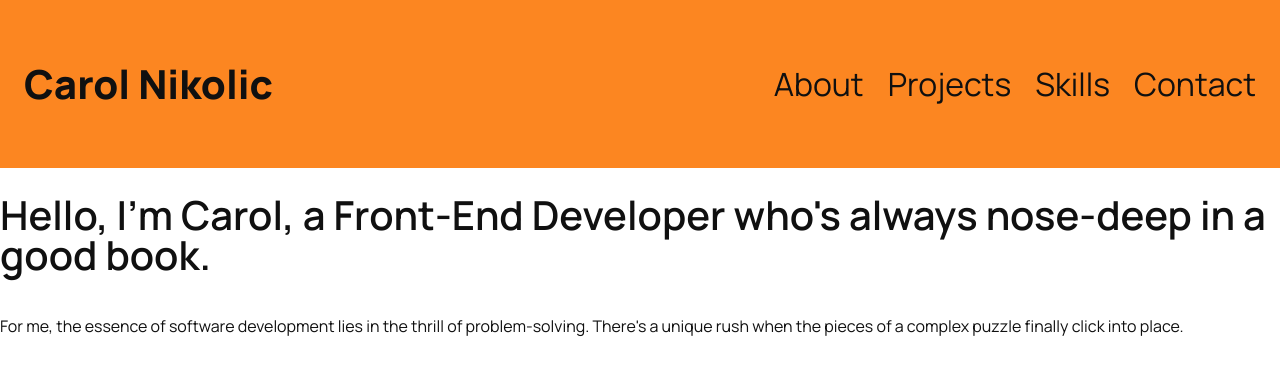
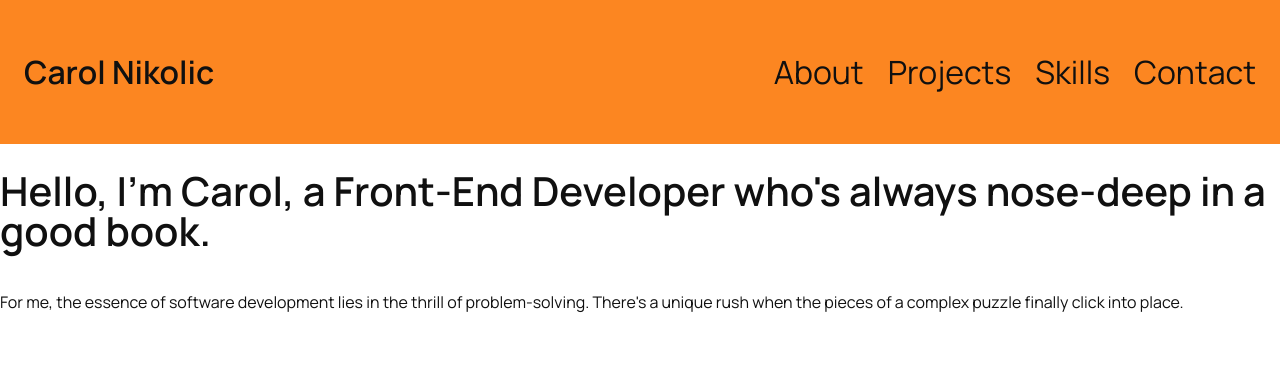
Before and after one commit to CarolANikolic/portfolio, a Next.js app: page / in a window 1280 px wide. Shown: the top 374 px of the page. Built offline with nearby package versions, Linux system fonts and the light colour scheme.

Commit message:
style: change font-weight and font-size from logo/name.

```diff
--- a/components/NavBar/index.module.css
+++ b/components/NavBar/index.module.css
@@ -10,8 +10,8 @@
 
 .logoName {
     color: var(--black);
-    font-size: var(--fs-big);
-    font-weight:800;
+    font-size: var(--fs-medium);
+    font-weight: var(--fw-darker);
 }
 
 .navList {
```
